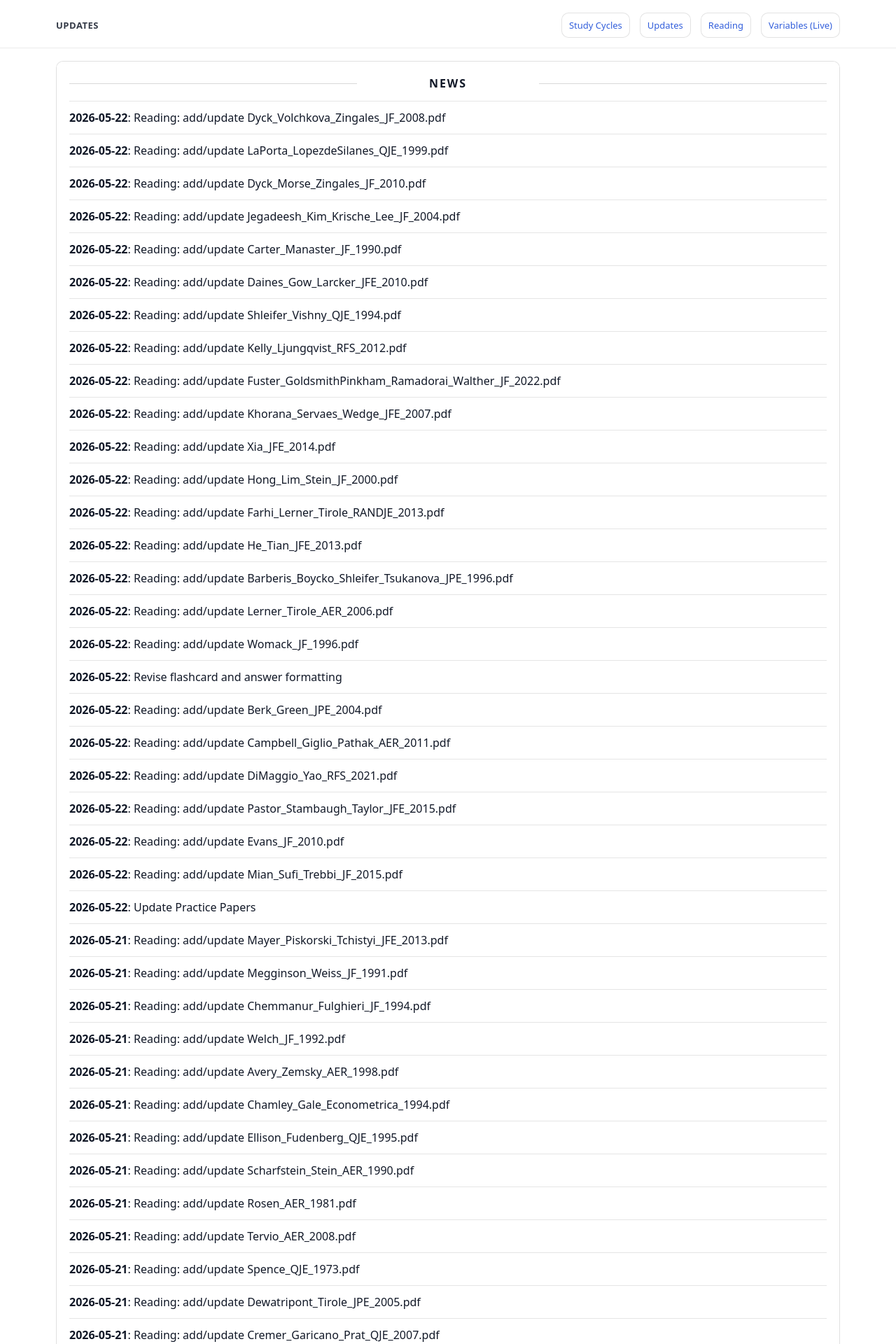
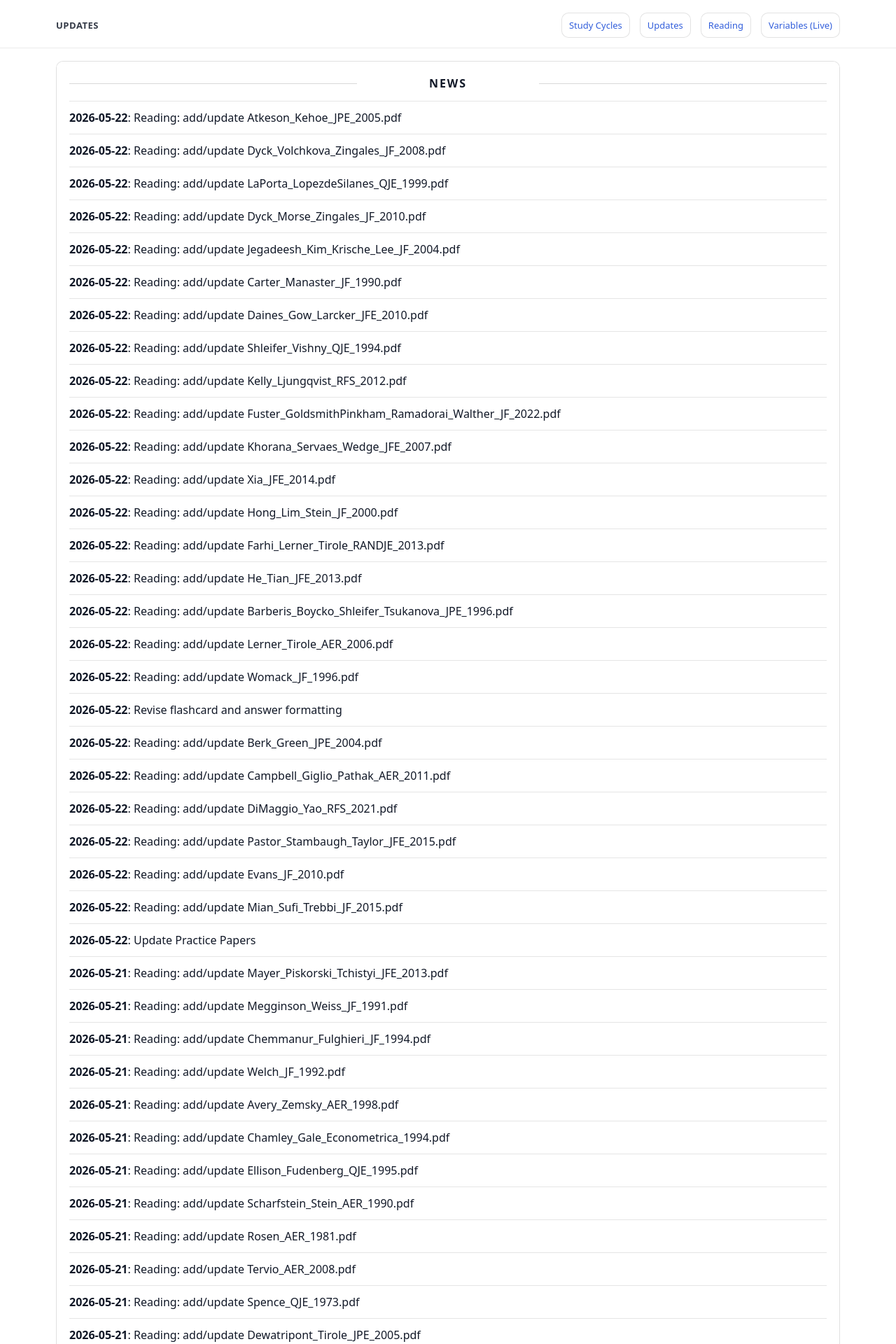
Before and after one commit to yaxinzn/study-archive, a Jekyll site: the page built from updates/index.md, in a window 1280 px wide. Shown: the top 1920 px of the page at 70% size. Built offline with Jekyll 4.4.1, drawn with Linux system fonts in a browser that asks for light colours; some of the changed text lies outside the part shown.

Commit message:
chore: update NEWS feed

```diff
--- a/_data/news.yml
+++ b/_data/news.yml
@@ -1,4 +1,7 @@
 # Auto-generated update history (sorted newest -> oldest). Do not edit manually.
+- ts: "1779447104"
+  date: "2026-05-22"
+  title: "Reading: add/update Atkeson_Kehoe_JPE_2005.pdf"
 - ts: "1779446185"
   date: "2026-05-22"
   title: "Reading: add/update Dyck_Volchkova_Zingales_JF_2008.pdf"
```
